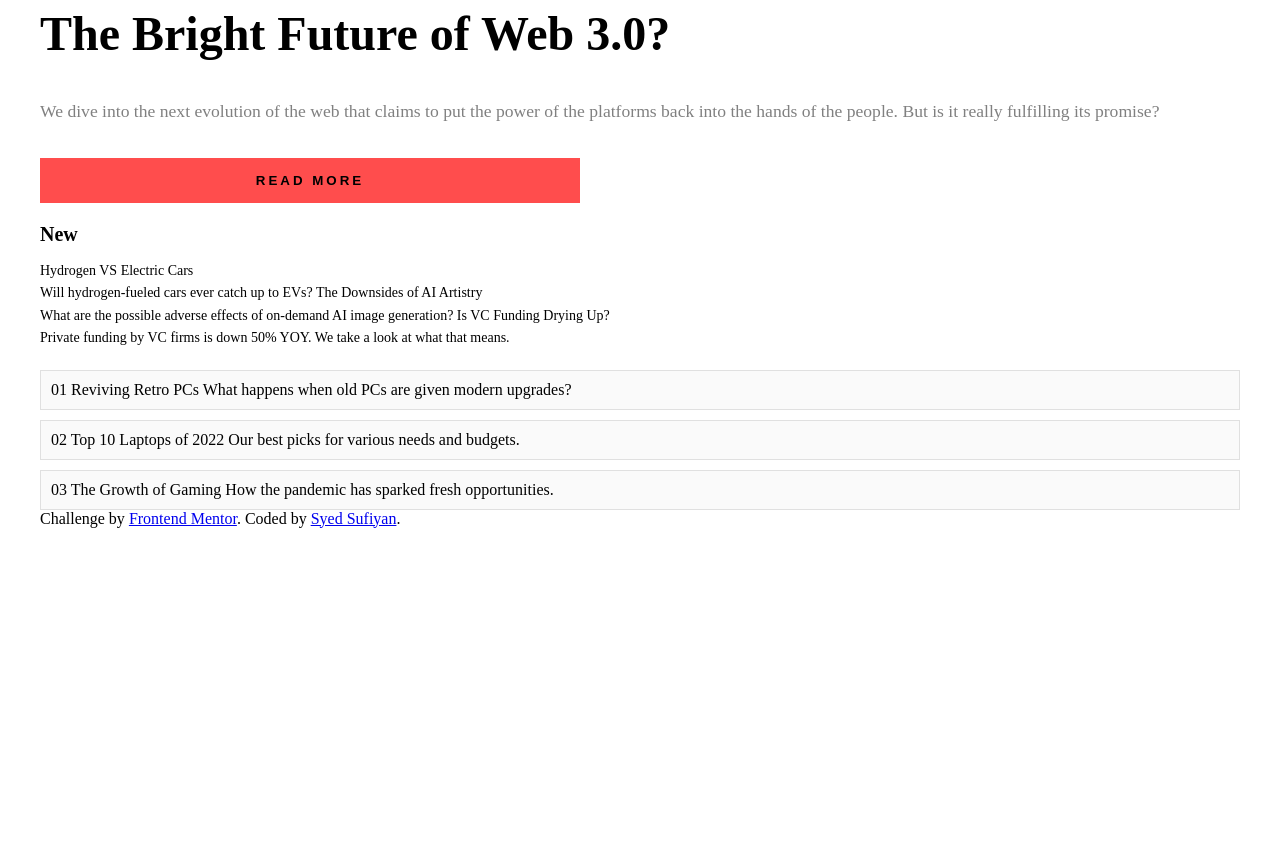
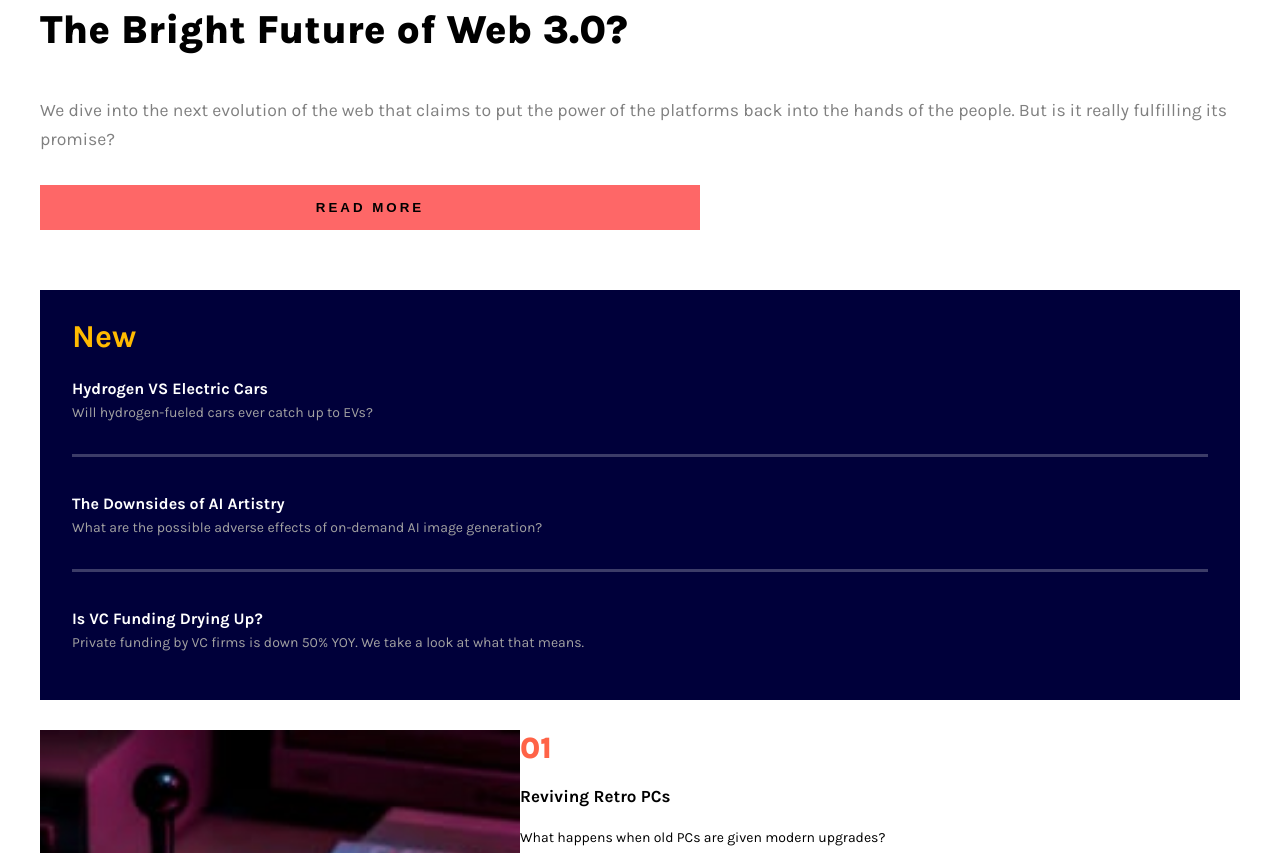
Before and after one commit to syedsufiyan888/news-homepage, a plain HTML site: page index.html in a window 1280 px wide. Shown: the part 1211-2064 px from the top of the page. Before the commit the page ends 1779 px from the top, so only its background shows below. Drawn offline with Linux system fonts and the light colour scheme.

Commit message:
still updating css along with html

```diff
--- a/index.html
+++ b/index.html
@@ -6,6 +6,9 @@
 
   <link rel="icon" type="image/png" sizes="32x32" href="./assets/images/favicon-32x32.png">
   <link rel="stylesheet" href="styles.css">
+  <link rel="preconnect" href="https://fonts.googleapis.com">
+<link rel="preconnect" href="https://fonts.gstatic.com" crossorigin>
+<link href="https://fonts.googleapis.com/css2?family=Karla:ital,wght@0,200..800;1,200..800&display=swap" rel="stylesheet">
   <title>News Homepage</title>
 
 
@@ -33,50 +36,61 @@
   <div></div>
   <img src="assets/images/image-web-3-mobile.jpg" alt="">
 </div>
-  <h1>
+  <p class="thebright">
   The Bright Future of Web 3.0?
-  </h1>
+</p>
   <p class="we-dive">
   We dive into the next evolution of the web that claims to put the power of the platforms back into the hands of the people.
   But is it really fulfilling its promise?
   </p>
   <button>READ MORE</button>
   <section class="new">
-    <h2>New</h2>
-  <p>
+    <p><span class="new-word">New</span></p>
+  <p class="border1">
 
-  Hydrogen VS Electric Cars <br>
-  Will hydrogen-fueled cars ever catch up to EVs?
-
-  The Downsides of AI Artistry <br>
-  What are the possible adverse effects of on-demand AI image generation?
-
-  Is VC Funding Drying Up?  <br>
+  <span class="newhead1">Hydrogen VS Electric Cars </span><br>
+  Will hydrogen-fueled cars ever catch up to EVs?<br>
+</p>
+<p class="border2">
+  <span class="newhead2">The Downsides of AI Artistry </span><br>
+  What are the possible adverse effects of on-demand AI image generation?<br>
+</p>
+<p class="border3">
+  <span class="newhead3">Is VC Funding Drying Up? </span> <br>
   Private funding by VC firms is down 50% YOY. We take a look at what that means.
 </p>
 </section>
 <section class="endarticles">
   <div class="firstart">
-  01
-  Reviving Retro PCs
-  What happens when old PCs are given modern upgrades?
+    <img src="assets/images/image-retro-pcs.jpg" alt="">
+    <div class="wtimg">
+      <span class="endnums">01</span>
+      <p class="endhead">Reviving Retro PCs</p>
+      <p>  What happens when old PCs are given modern upgrades?</p>
+    </div>
 </div>
 <div class="secondart">
-  02
-  Top 10 Laptops of 2022
+  <img src="assets/images/image-top-laptops.jpg" alt="">
+  <div class="wtimg">
+  <span class="endnums">02</span>
+  <p class="endhead">Top 10 Laptops of 2022</p>
   Our best picks for various needs and budgets.
 </div>
+</div>
 <div class="thirdart">
-  03
-  The Growth of Gaming
+  <img src="assets/images/image-gaming-growth.jpg" alt="">
+  <div class="wtimg">
+  <span class="endnums">03</span>
+  <p class="endhead">The Growth of Gaming</p>
   How the pandemic has sparked fresh opportunities.
+</div>
 </div>
 </section>
 
-  <div class="attribution">
+  <!-- <div class="attribution">
     Challenge by <a href="https://www.frontendmentor.io?ref=challenge" target="_blank">Frontend Mentor</a>.
     Coded by <a href="#">Syed Sufiyan</a>.
-  </div>
+  </div> -->
 </main>
 </body>
 </html>
--- a/styles.css
+++ b/styles.css
@@ -2,13 +2,13 @@ body {
     margin: 0;
     padding: 0;
     box-sizing: border-box;
+    font-family: karla;
   }
 
 
 
 
-  @media (min-width: 411px) {
-
+  @media (min-width: 200px) {
 
     header {
       padding: 20px;
@@ -89,17 +89,17 @@ body {
 
 
     nav img {
-      width: 70px;
+      width: 60px;
     }
 
     main {
       padding: 15px;
     }
 
-    h1 {
-      font-size: 3rem;
+    .thebright {
+      font-size: 2.5rem;
       line-height: 1.3;
-      font-weight: bolder;
+      font-weight: 900;
     }
 
     p {
@@ -113,9 +113,10 @@ body {
     }
 
     button {
-      width: 45%;
+      width: 55%;
       padding: 15px;
-      background-color: #ff3838e4;
+      margin-bottom: 40px;
+      background-color: #fe5656e4;
       color: #000000;
       border: none;
       margin-top: 15px;
@@ -127,10 +128,46 @@ body {
     .new, .endarticles {
       margin-top: 20px;
     }
+    .border1, .border2{
+      border-bottom: 3px solid rgba(255, 255, 255, 0.235);
+      padding-bottom: 30px;
+      padding-top: px;
+    }
+    .border2{
+      padding-top: 20px;
+    }
+    .border3{
+      padding-top: 20px;
+    }
+    .new p{
+      color: rgb(163, 162, 162);
 
-    .new h2 {
-      font-size: 20px;
+    }
+    .new-word {
+
+      font-size: 2rem;
+      font-weight: bolder;
+      margin-top: 50px;
       margin-bottom: 10px;
+      color: rgb(255, 187, 0);
+    }
+    .new{
+      background-color: rgb(0, 0, 58);
+      padding-top: 0.4rem;
+      padding-left: 2rem;
+      padding-right: 2rem;
+      padding-bottom: 2rem;
+      color: white;
+
+    }
+    .newhead1, .newhead2, .newhead3{
+      margin-bottom: 15px;
+      color: white;
+      /* padding-bottom: 5px; */
+      font-size: 1rem;
+      font-weight: bold;
+
+
     }
 
     .endarticles {
@@ -138,27 +175,39 @@ body {
       flex-direction: column;
       gap: 10px;
     }
+    .endarticles img{
+      width: 40%;
+      float: left;
+      position: relative;
+      padding: 0;
+      margin: 0;
+    }
 
     .firstart, .secondart, .thirdart {
-      padding: 10px;
-      border: 1px solid #e0e0e0;
-      background-color: #fafafa;
+      margin-top: 10px;
+      margin-bottom: 10px;
     }
 
+
+    .endnums{
+      font-size: 30px;
+      font-weight: 800;
+      color: tomato;
+    }
+
+    .endhead{
+      font-weight: 400  ;
+      font-size: 17px;
+      font-weight: 700;
+    }
 
     img {
       width: 100%;
       height: auto;
     }
+    .wtimg{
+      padding-left: 70px;
+      margin-left: 70px;
+    }
 
-    /* .attribution {
-      font-size: 11px;
-      text-align: center;
-      margin-top: 20px;
-    } */
-
-
-    /* section {
-      margin-bottom: 20px;
-    } */
   }
```
